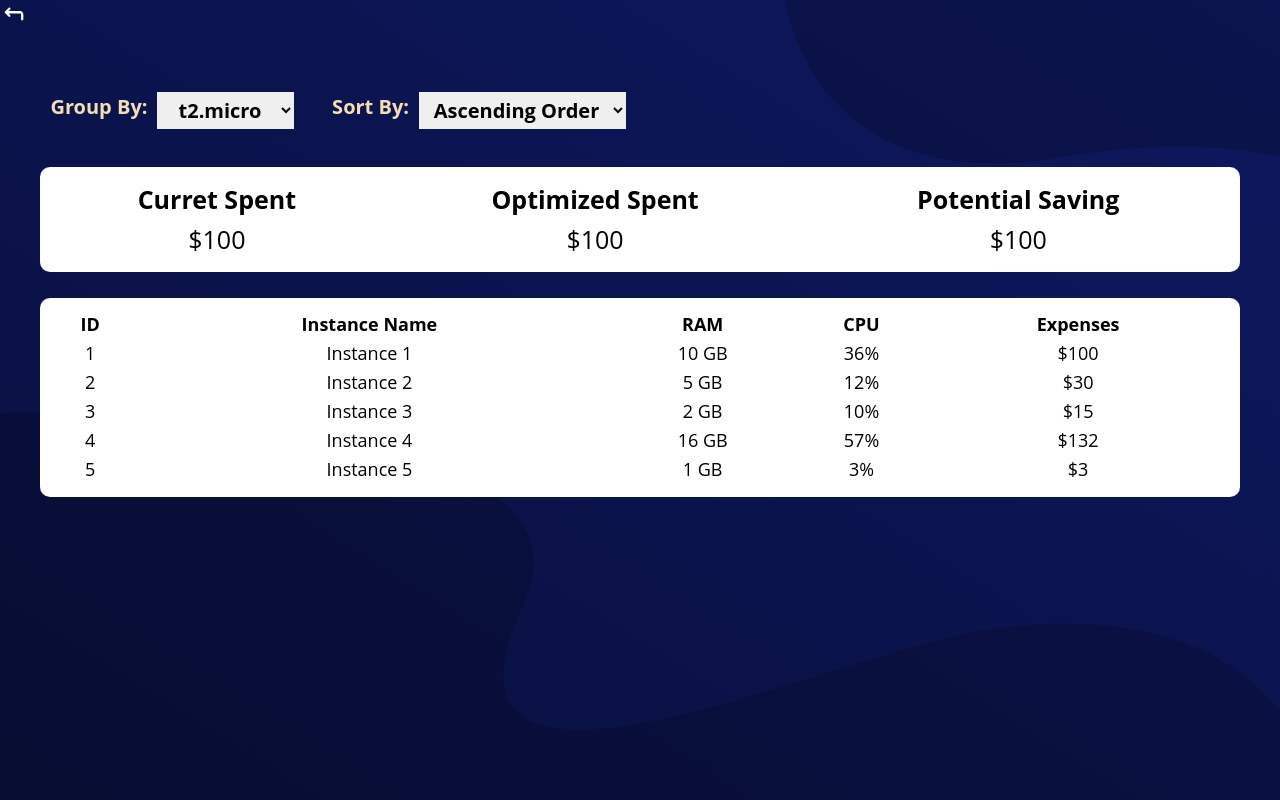
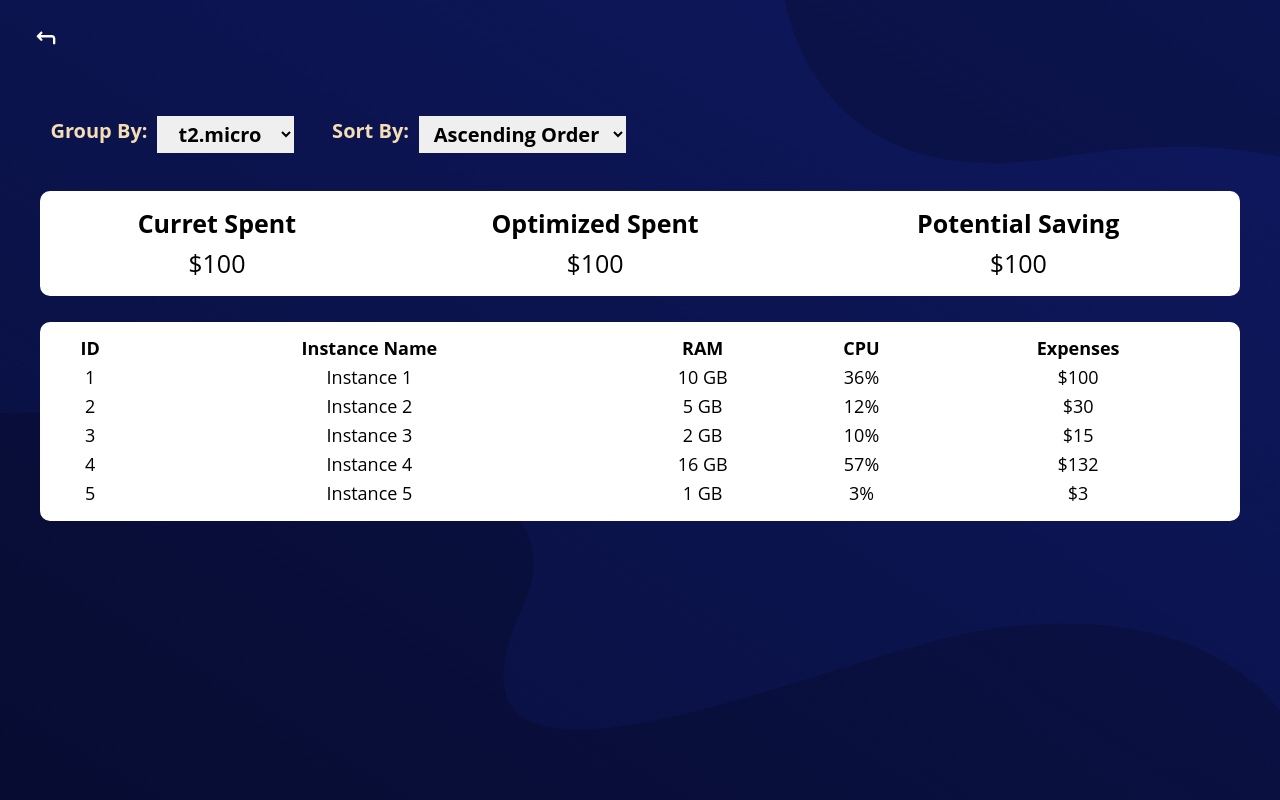
Before and after one commit to The-Varieties/ciso-front-end, a React (Create React App) app: page /financial-report in a window 1280 px wide. Built offline with nearby package versions, Linux system fonts and the light colour scheme; sample sign-in values are in the browser's storage.

Commit message:
back arrow

```diff
--- a/src/components/financialReport/index.jsx
+++ b/src/components/financialReport/index.jsx
@@ -14,7 +14,7 @@ function FinancialReport(){
 
     return(
         <div>
-        <div class="backarrow">
+        <div class="mt-6 ml-8">
             <BackArrow backPath = "/dashboard" />
         </div>
 
```
